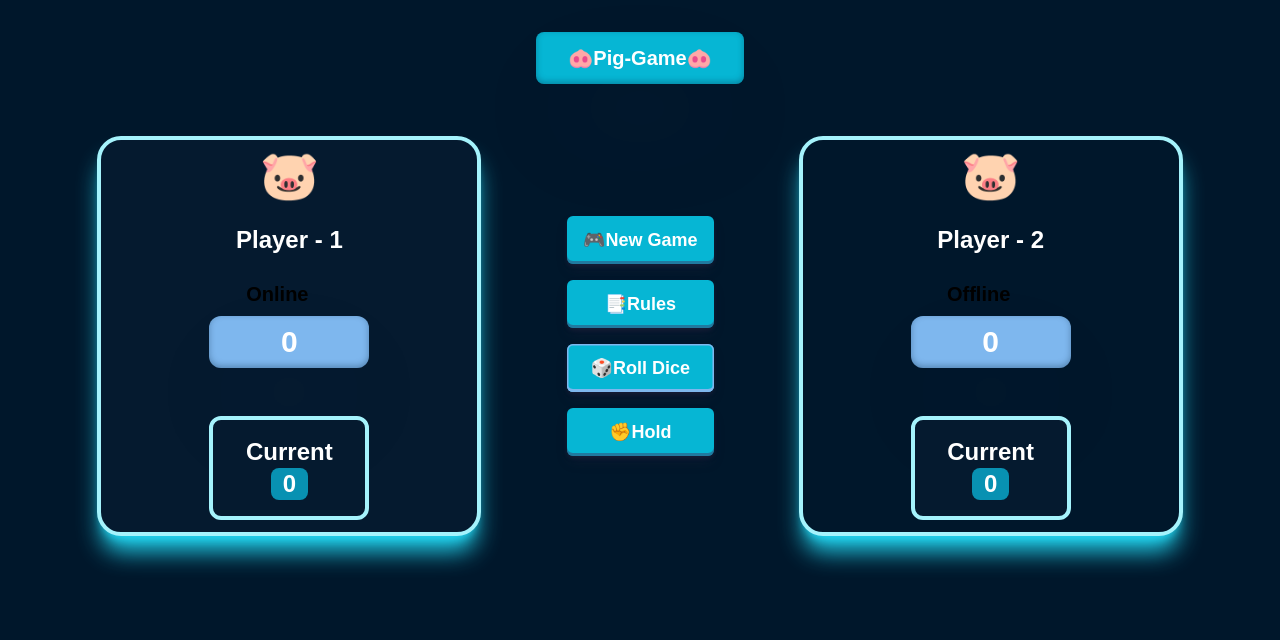
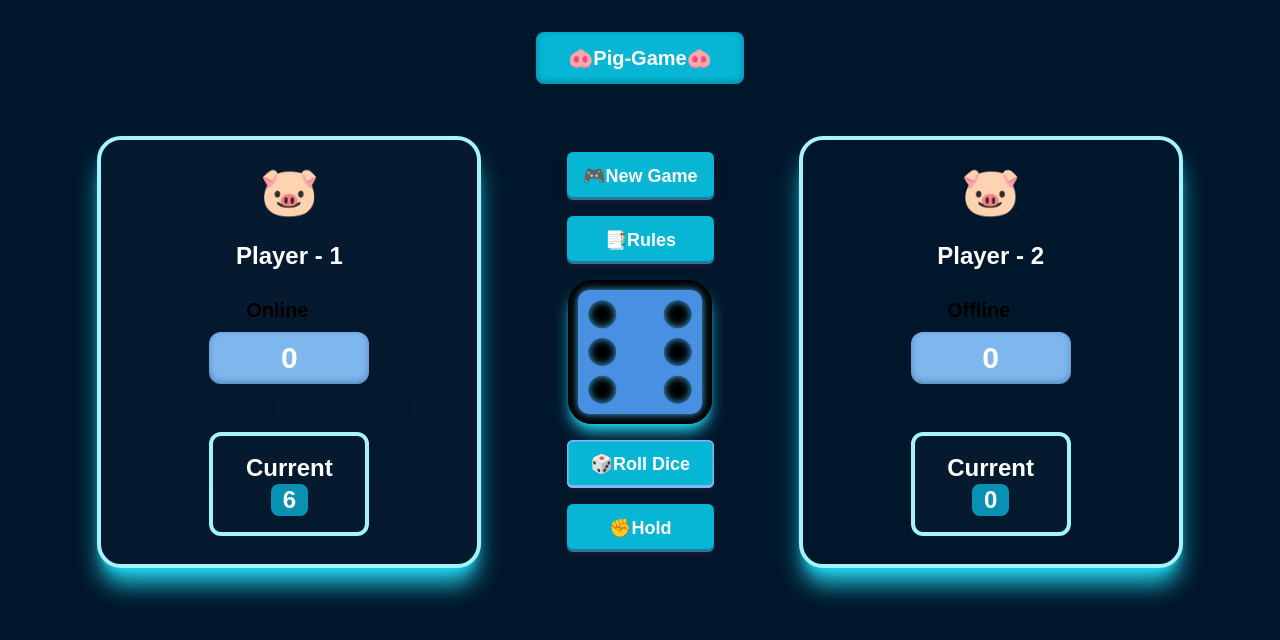
Before and after one commit to apurba2099/Pig-game, a website: page index.html in a window 1280 px wide. Both pictures are taken after a click on the button "🎲Roll Dice". Drawn offline with Linux system fonts and the light colour scheme; a web font is replaced by a local one.

Commit message:
add script.js functionality and link in index.html

```diff
--- a/index.html
+++ b/index.html
@@ -6,6 +6,7 @@
     <title>PigGame</title>
     <link rel="shortcut icon" href="./img/favicon.png" type="image/x-icon" />
     <link rel="stylesheet" href="./css/style.css" />
+    <script defer src="./script.js"></script>
   </head>
   <body class="bg-[#00172b] capitalize">
     <!-- GAME-HEADING SECTION  -->
@@ -34,7 +35,7 @@
             class="dot w-2 h-2 rounded-full bg-green-500 m-2 animate-ping"></div>
         </div>
 
-        <div class="status hidden flex justify-center items-center" >
+        <div class="status hidden flex justify-center items-center">
           <p class="text-xl font-semibold">Offline</p>
           <div
             class="dot w-2 h-2 rounded-full bg-red-500 m-2 animate-ping"></div>
@@ -154,7 +155,5 @@
       <div
         class="overlay hidden fixed top-0 left-0 h-[100%] w-[100%] backdrop-blur-sm"></div>
     </div>
-
-    <script src="./script.js"></script>
   </body>
 </html>
--- a/script.js
+++ b/script.js
@@ -1,24 +1,152 @@
-'use strict';
+document.addEventListener('DOMContentLoaded', function () {
+  const player0El = document.querySelector('.firstBox');
+  const player1El = document.querySelector('.secondBox');
+  const score0El = document.getElementById('score--0');
+  const score1El = document.querySelector('.secondBox .score');
+  const current0El = document.querySelector(
+    '.firstBox .currentScore .currentScore'
+  );
+  const current1El = document.querySelector(
+    '.secondBox .currentScore .currentScore'
+  );
+  const diceEl = document.querySelector('.diceImage img');
+  const diceContainer = document.querySelector('.diceImage');
 
-// RULES MODAL CODE
+  const newGameBtn = document.querySelector('.btn:nth-of-type(1)');
+  const rulesBtn = document.querySelector('.rulesBtn');
+  const rollDiceBtn = document.querySelector('.btn:nth-of-type(3)');
+  const holdBtn = document.querySelector('.btn:nth-of-type(4)');
+
   const modal = document.querySelector('.modal');
   const overlay = document.querySelector('.overlay');
-const rulesBtn = document.querySelector('.rulesBtn');
   const closeModalBtn = document.querySelector('.close-modal');
 
-const openModal = () => {
+  const winningModal = document.querySelector('.winningModal');
+  const winnerText = document.querySelector('.winningModal p');
+  const againBtn = document.querySelector('.winningModal .btn');
+
+  // Selecting status elements correctly
+  const player0Status = document.querySelectorAll('.firstBox .status');
+  const player1Status = document.querySelectorAll('.secondBox .status');
+
+  const player0Online = player0Status[0];
+  const player0Offline = player0Status[1];
+  const player1Online = player1Status[0];
+  const player1Offline = player1Status[1];
+
+  let scores, currentScore, activePlayer, playing;
+
+  const updateStatus = function (active) {
+    if (active === 0) {
+      player0Online.classList.remove('hidden');
+      player0Offline.classList.add('hidden');
+      player1Online.classList.add('hidden');
+      player1Offline.classList.remove('hidden');
+    } else {
+      player0Online.classList.add('hidden');
+      player0Offline.classList.remove('hidden');
+      player1Online.classList.remove('hidden');
+      player1Offline.classList.add('hidden');
+    }
+  };
+
+  const init = function () {
+    scores = [0, 0];
+    currentScore = 0;
+    activePlayer = 0;
+    playing = true;
+
+    score0El.textContent = 0;
+    score1El.textContent = 0;
+    current0El.textContent = 0;
+    current1El.textContent = 0;
+
+    diceContainer.classList.add('hidden');
+    winningModal.classList.add('hidden');
+    overlay.classList.add('hidden');
+
+    player0El.classList.remove('bg-[#00172b]');
+    player1El.classList.add('bg-[#00172b]');
+
+    updateStatus(0);
+  };
+
+  init();
+
+  const switchPlayer = function () {
+    currentScore = 0;
+    document.querySelector(
+      `.firstBox .currentScore .currentScore`
+    ).textContent = activePlayer === 0 ? 0 : current0El.textContent;
+    document.querySelector(
+      `.secondBox .currentScore .currentScore`
+    ).textContent = activePlayer === 1 ? 0 : current1El.textContent;
+    activePlayer = activePlayer === 0 ? 1 : 0;
+
+    player0El.classList.toggle('bg-[#00172b]');
+    player1El.classList.toggle('bg-[#00172b]');
+
+    updateStatus(activePlayer);
+  };
+
+  rollDiceBtn.addEventListener('click', function () {
+    if (playing) {
+      const dice = Math.trunc(Math.random() * 6) + 1;
+      diceEl.src = `./img/dice-${dice}.png`;
+      diceContainer.classList.remove('hidden');
+
+      if (dice !== 1) {
+        currentScore += dice;
+        document.querySelector(
+          `.firstBox .currentScore .currentScore`
+        ).textContent =
+          activePlayer === 0 ? currentScore : current0El.textContent;
+        document.querySelector(
+          `.secondBox .currentScore .currentScore`
+        ).textContent =
+          activePlayer === 1 ? currentScore : current1El.textContent;
+      } else {
+        switchPlayer();
+      }
+    }
+  });
+
+  holdBtn.addEventListener('click', function () {
+    if (playing) {
+      scores[activePlayer] += currentScore;
+      document.querySelector(`#score--${activePlayer}`).textContent =
+        scores[activePlayer];
+
+      if (scores[activePlayer] >= 100) {
+        playing = false;
+        diceContainer.classList.add('hidden');
+
+        winnerText.innerHTML = `🎊Player ${activePlayer + 1} Winner🎊`;
+        winningModal.classList.remove('hidden');
+        overlay.classList.remove('hidden');
+      } else {
+        switchPlayer();
+      }
+    }
+  });
+
+  newGameBtn.addEventListener('click', init);
+
+  rulesBtn.addEventListener('click', function () {
     modal.classList.remove('hidden');
     overlay.classList.remove('hidden');
-};
+  });
 
-const closeModal = () => {
+  closeModalBtn.addEventListener('click', function () {
     modal.classList.add('hidden');
     overlay.classList.add('hidden');
-};
+  });
 
-rulesBtn.addEventListener('click', function () {
-  openModal();
+  overlay.addEventListener('click', function () {
+    modal.classList.add('hidden');
+    winningModal.classList.add('hidden');
+    overlay.classList.add('hidden');
   });
-closeModalBtn.addEventListener('click', function () {
-  closeModal();
+
+  againBtn.addEventListener('click', init);
 });
```
Lines whose indentation alone changed are shown as unchanged.
